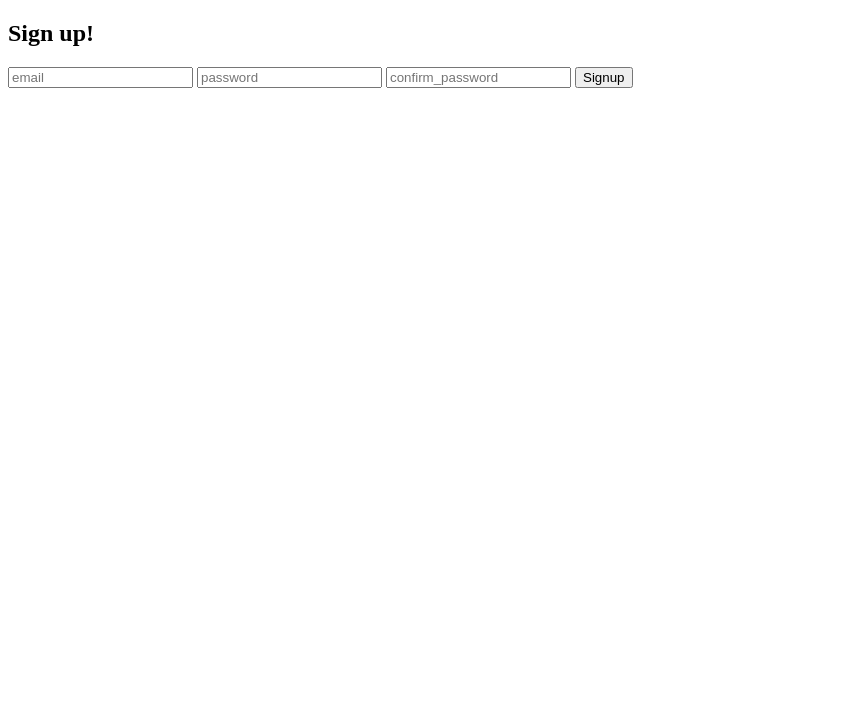
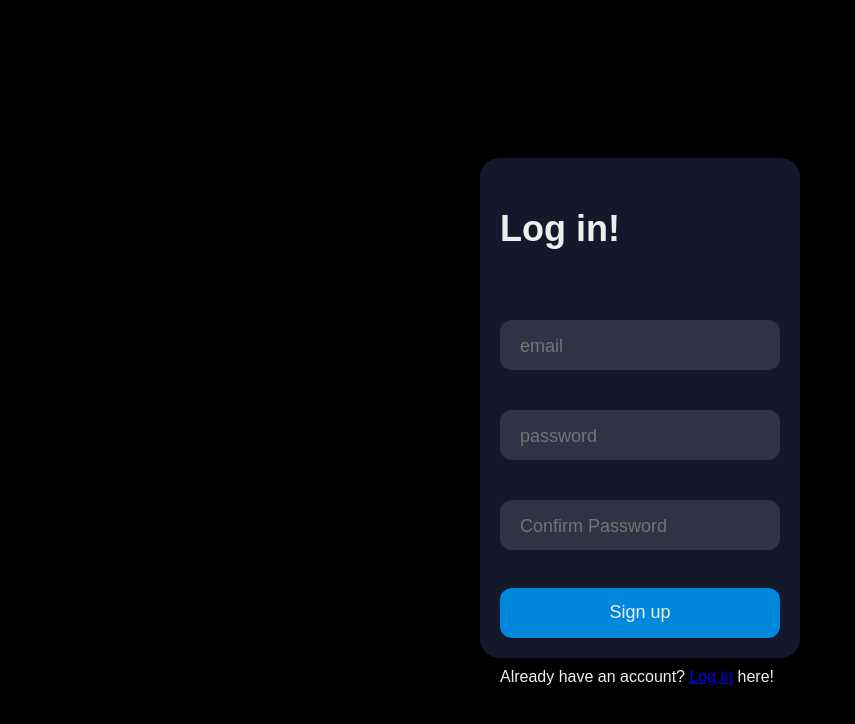
Before and after one commit to MikeRyan709/Search-Engine-Atlas, a website: page signup.html in a window 1280 px wide. Shown: the whole page, without its empty margins (0-855 px from the left). Drawn offline with Linux system fonts and the light colour scheme.

Commit message:
updates and Css added

```diff
--- a/package.json
+++ b/package.json
@@ -12,6 +12,7 @@
     "bcrypt": "^5.0.1",
     "express": "^4.17.1",
     "express-session": "^1.17.2",
+    "path": "^0.12.7",
     "pg": "^8.7.1"
   },
   "devDependencies": {
--- /dev/null
+++ b/public/css/login.css
@@ -0,0 +1,65 @@
+body {
+    align-items: center;
+    background-color: #000;
+    display: flex;
+    justify-content: center;
+    height: 100vh;
+  }
+
+  .form {
+    background-color: #15172b;
+    border-radius: 20px;
+    box-sizing: border-box;
+    height: 500px;
+    padding: 20px;
+    width: 320px;
+  }
+  .signup {
+    color: #eee;
+    font-family: sans-serif;
+    font-size: 16px;
+    font-weight: 300;
+    margin-top: 30px;
+  }
+
+  .header{
+    color: #eee;
+    font-family: sans-serif;
+    font-size: 36px;
+    font-weight: 600;
+    margin-top: 30px;
+  }
+
+  .submit {
+    background-color: #08d;
+    border-radius: 12px;
+    border: 0;
+    box-sizing: border-box;
+    color: #eee;
+    cursor: pointer;
+    font-size: 18px;
+    height: 50px;
+    margin-top: 38px;
+    outline: 0;
+    text-align: center;
+    width: 100%;
+  }
+
+  .submit:active {
+    background-color: #06b;
+  }
+
+  input {
+    height: 50px;
+    position: relative;
+    width: 100%;
+    background-color: #303245;
+    border-radius: 12px;
+    border: 0;
+    box-sizing: border-box;
+    color: #eee;
+    font-size: 18px;
+    outline: 0;
+    padding: 4px 20px 0;
+    margin-top: 40px;
+  }
--- /dev/null
+++ b/public/css/signup.css
@@ -0,0 +1,65 @@
+body {
+  align-items: center;
+  background-color: #000;
+  display: flex;
+  justify-content: center;
+  height: 100vh;
+}
+
+.form {
+  background-color: #15172b;
+  border-radius: 20px;
+  box-sizing: border-box;
+  height: 500px;
+  padding: 20px;
+  width: 320px;
+}
+.header {
+  color: #eee;
+  font-family: sans-serif;
+  font-size: 36px;
+  font-weight: 600;
+  margin-top: 30px;
+}
+
+.signup {
+  color: #eee;
+  font-family: sans-serif;
+  font-size: 16px;
+  font-weight: 300;
+  margin-top: 30px;
+}
+
+.submit {
+  background-color: #08d;
+  border-radius: 12px;
+  border: 0;
+  box-sizing: border-box;
+  color: #eee;
+  cursor: pointer;
+  font-size: 18px;
+  height: 50px;
+  margin-top: 38px;
+  outline: 0;
+  text-align: center;
+  width: 100%;
+}
+
+.submit:active {
+  background-color: #06b;
+}
+
+input {
+  height: 50px;
+  position: relative;
+  width: 100%;
+  background-color: #303245;
+  border-radius: 12px;
+  border: 0;
+  box-sizing: border-box;
+  color: #eee;
+  font-size: 18px;
+  outline: 0;
+  padding: 4px 20px 0;
+  margin-top: 40px;
+}
--- a/signup.html
+++ b/signup.html
@@ -1,17 +1,25 @@
 <!DOCTYPE html>
 <html lang="en">
-<head>
-    <meta charset="UTF-8">
-    <meta name="viewport" content="width=device-width, initial-scale=1.0">
+  <head>
+    <meta charset="UTF-8" />
+    <meta name="viewport" content="width=device-width, initial-scale=1.0" />
+    <link rel="stylesheet" type="text/css" href="/css/signup.css" />
     <title>Sign up</title>
-</head>
-<body>
-  <h2>Sign up!</h2>
-    <form method="POST" action="/signup">
+  </head>
+  <body>
+    <div class="form">
+      <form method="POST" action="/signup">
+        <h2 class="header">Log in!<h2>
         <input type="email" name="email" placeholder="email" />
         <input type="password" name="password" placeholder="password" />
-        <input type="password" name="confirm_password" placeholder="confirm_password" />
-
-        <button type="submit">Signup</button>
-</body>
+        <input class="input"
+          type="password"
+          name="confirmpassword"
+          placeholder="Confirm Password"
+        />
+        <button class="submit" type="submit">Sign up</button>
+        <p class="signup">Already have an account? <a href="http://localhost:3000/login">Log in</a> here!</p>
+      </form>
+    </div>
+  </body>
 </html>
```
Also changed, not shown: index.js (+74 -78 lines), login.html (+8 -4 lines), search.html (+1 -1 lines), public/css/search.css (renamed from public/css/index.css), 1 other file.
